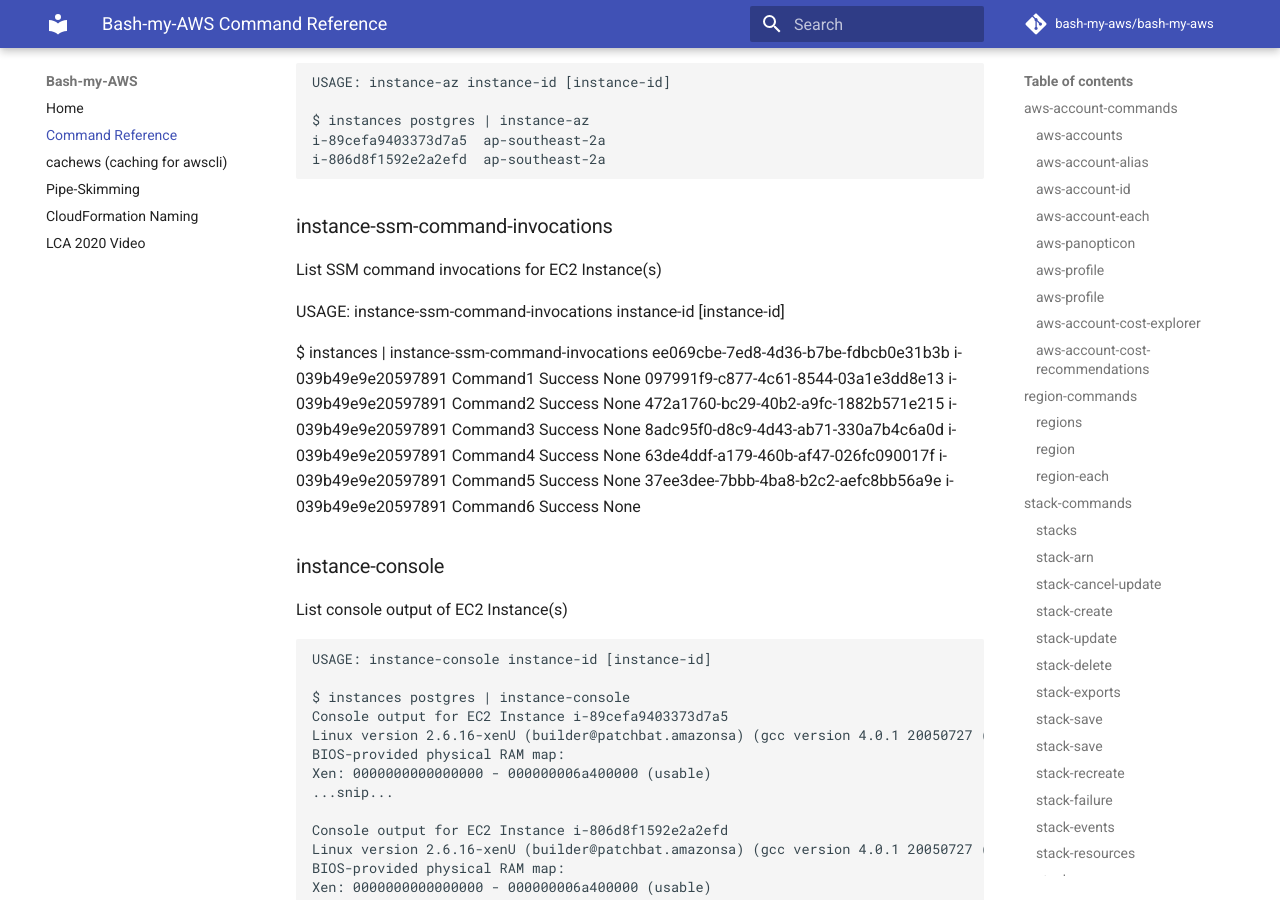
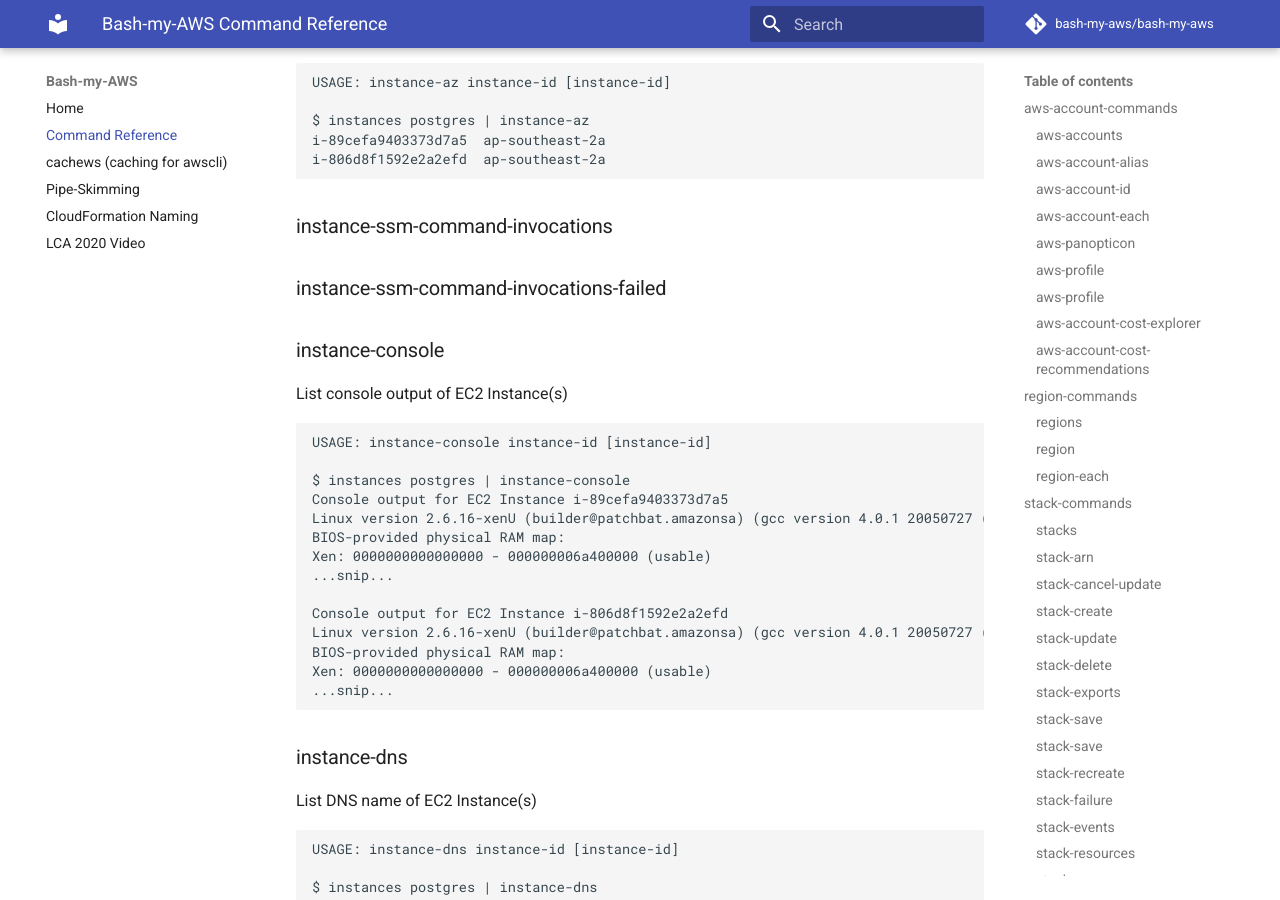
Before and after one commit to bash-my-aws/bash-my-aws, an MkDocs documentation site: the page built from docs/command-reference.md, in a window 1280 px wide and 900 px high, scrolled down 11943 px. Built offline with MkDocs 1.6.1 and Material for MkDocs 9.7.7, drawn with Linux system fonts in a browser that asks for light colours; comment, search, counter and statistics services are not loaded.

Commit message:
Bunch of things

```diff
--- a/docs/command-reference.md
+++ b/docs/command-reference.md
@@ -582,17 +582,10 @@
 
 ### instance-ssm-command-invocations
 
-List SSM command invocations for EC2 Instance(s)
-
-USAGE: instance-ssm-command-invocations instance-id [instance-id]
-
-$ instances | instance-ssm-command-invocations
-ee069cbe-7ed8-4d36-b7be-fdbcb0e31b3b  i-039b49e9e20597891  Command1   Success  None
-097991f9-c877-4c61-8544-03a1e3dd8e13  i-039b49e9e20597891  Command2   Success  None
-472a1760-bc29-40b2-a9fc-1882b571e215  i-039b49e9e20597891  Command3   Success  None
-8adc95f0-d8c9-4d43-ab71-330a7b4c6a0d  i-039b49e9e20597891  Command4   Success  None
-63de4ddf-a179-460b-af47-026fc090017f  i-039b49e9e20597891  Command5   Success  None
-37ee3dee-7bbb-4ba8-b2c2-aefc8bb56a9e  i-039b49e9e20597891  Command6   Success  None
+
+
+### instance-ssm-command-invocations-failed
+
 
 
 ### instance-console
```
